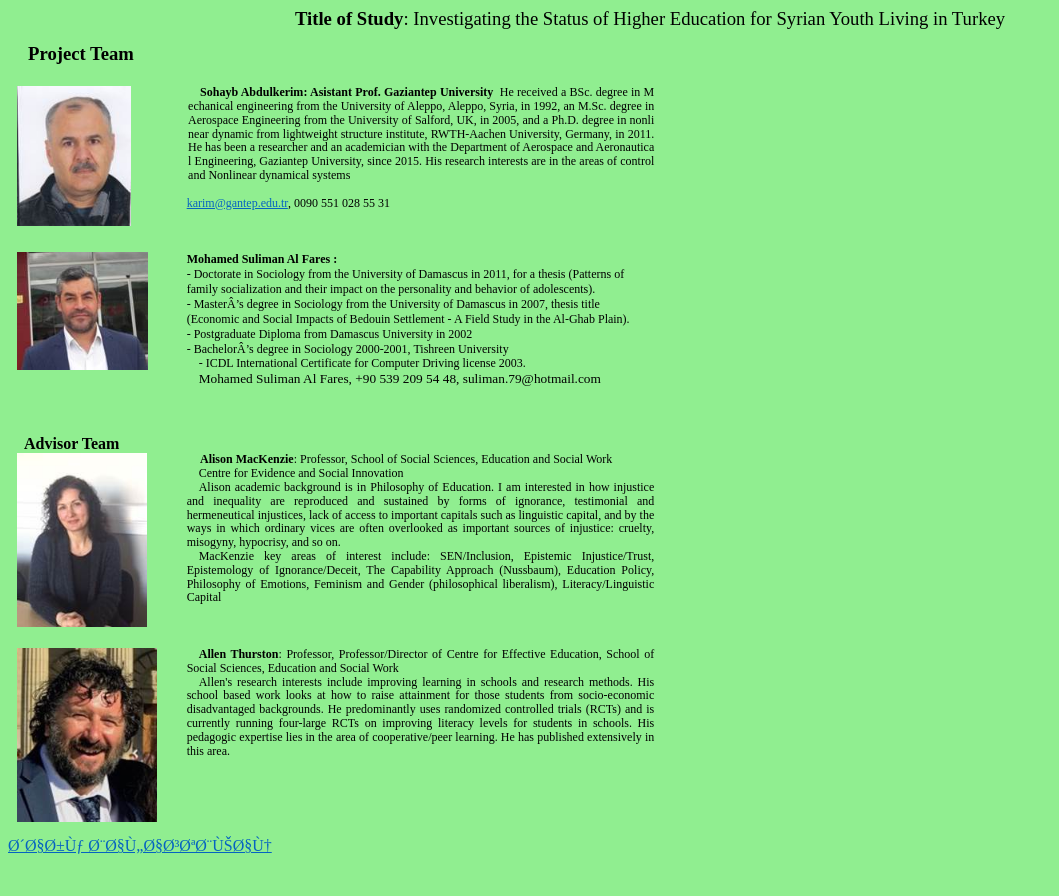
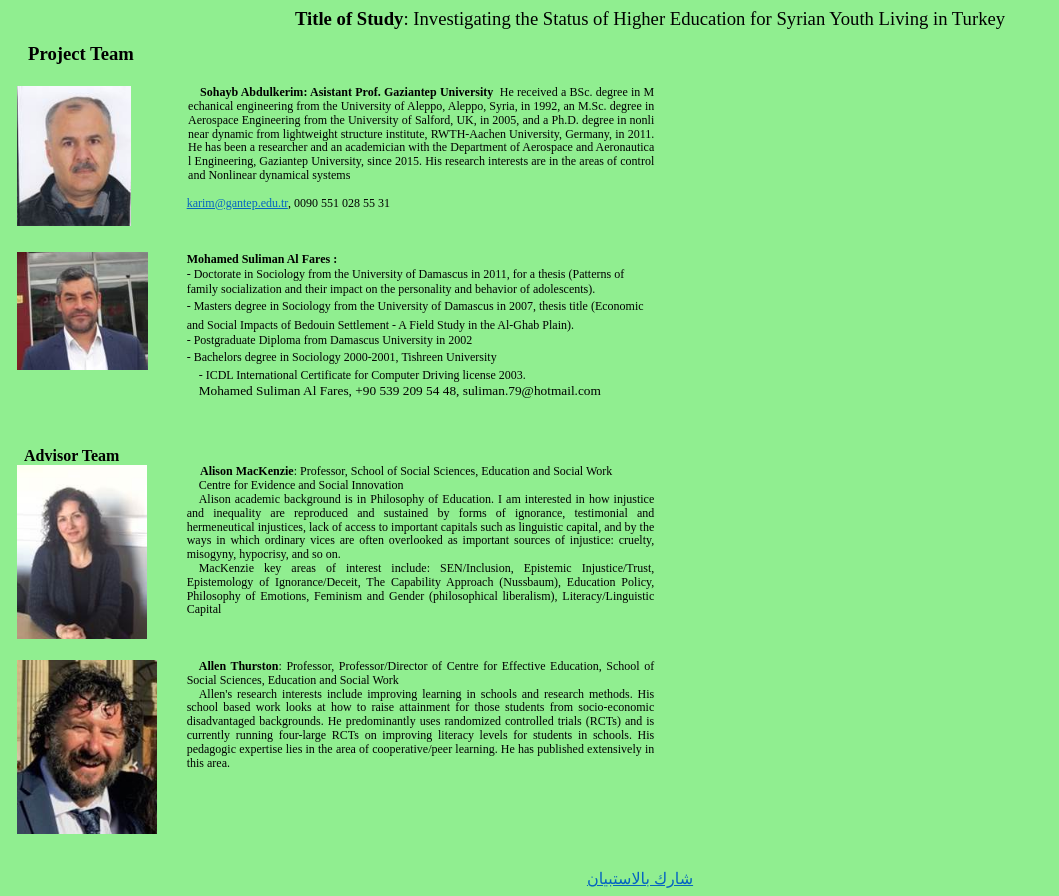
Before and after one commit to SAbdulkerim/TeamProject, a website: page src/index.html in a window 1280 px wide. Shown: the whole page, without its empty margins (0-1059 px from the left). Before the commit the page ends 863 px from the top, so only its background shows below. Drawn offline with Linux system fonts and the light colour scheme.

Commit message:
Update index.html

```diff
--- a/src/index.html
+++ b/src/index.html
@@ -5,15 +5,19 @@ xmlns:m="http://schemas.microsoft.com/office/2004/12/omml"
 xmlns="http://www.w3.org/TR/REC-html40">
 
 <head>
-<meta http-equiv=Content-Type content="text/html; charset=windows-1252">
+<meta http-equiv="Content-Type" content="text/html; charset=UTF-8">
 <meta name=ProgId content=Word.Document>
 <meta name=Generator content="Microsoft Word 15">
 <meta name=Originator content="Microsoft Word 15">
 <link rel=File-List href="index_files/filelist.xml">
 <link rel=Edit-Time-Data href="index_files/editdata.mso">
-	<style>
+<style>
     body {
         background-color: lightgreen;
+    }
+.centered-link {
+        text-align: center;
+        margin-top: 20px;
     }
 </style>
 <!--[if !mso]>
@@ -826,6 +830,7 @@ table.MsoTableGrid
  </o:shapelayout></xml><![endif]-->
 </head>
 
+
 <body lang=EN-US link="#0563C1" vlink="#954F72" style='tab-interval:36.0pt;
 word-wrap:break-word'>
 
@@ -1023,8 +1028,9 @@ color:black'>Advisor Team</span></b></p>
 <p class=MsoNormal><o:p>&nbsp;</o:p></p>
 
 </div>
-<a href="https://ee.kobotoolbox.org/x/PBXd1U0l">شارك بالاستبيان</a>
-
+<div class="centered-link">
+    <a href="https://ee.kobotoolbox.org/x/PBXd1U0l">شارك بالاستبيان</a>
+</div>
 </body>
 
 </html>
```
